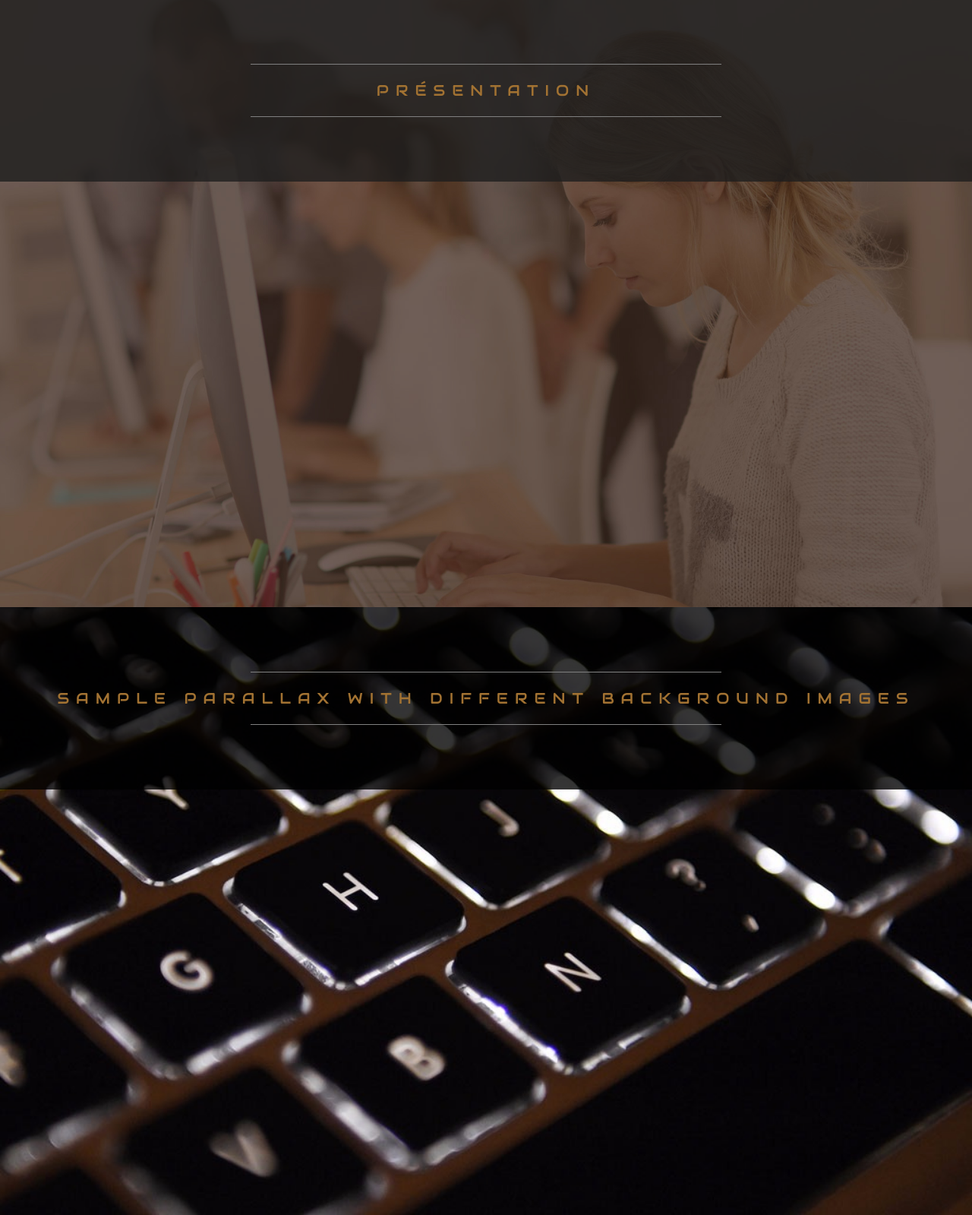
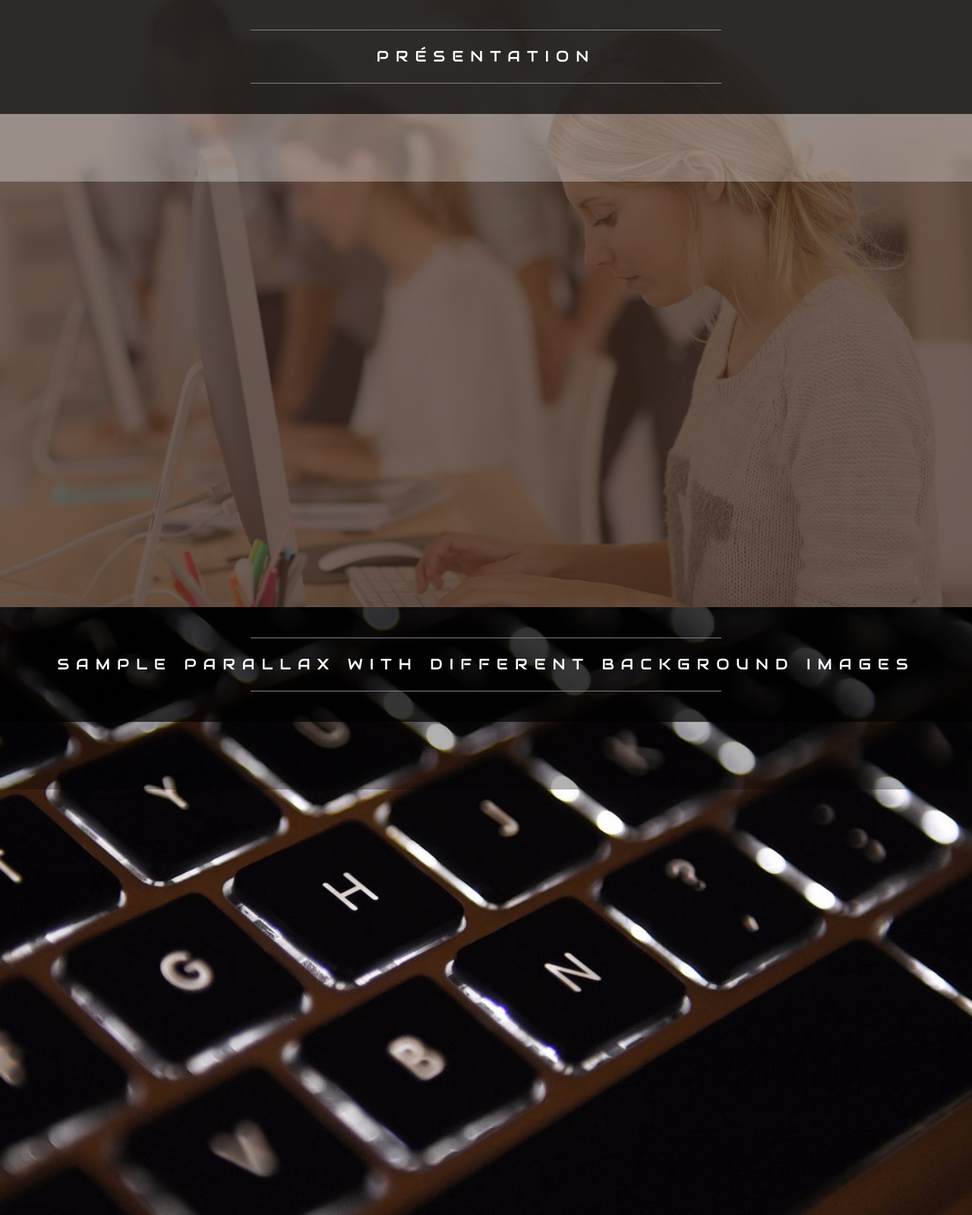
Before and after one commit to solenehuault/hackathon-Rennes, a PHP site: page / in a window 1280 px wide. Shown: the part 801-2400 px from the top of the page at 76% size. Run offline with PHP 8.4, Linux system fonts and the light colour scheme; some libraries are stand-ins or nearby versions.

Commit message:
1ere partie presentation + modif des p en class

```diff
--- a/css/main.css
+++ b/css/main.css
@@ -268,7 +268,6 @@ p {
     text-transform: uppercase!important;
     background-color: rgba(0, 0, 0, 0.7)!important;
     font-family: 'Audiowide', cursive!important;
-    color: #A27232!important;
 }
 
 .second-div {
@@ -279,7 +278,6 @@ p {
 }
 
 p {
-    display: table-cell;
     vertical-align: middle;
     text-align: center;
     font-size: 20px;
@@ -301,15 +299,7 @@ p {
     background-color: rgba(0, 0, 0, 0.3);
 }
 
-p {
-    display: table-cell;
-    vertical-align: middle;
-    text-align: center;
-    color: #fff;
-    font-size: 20px;
-    letter-spacing: 0.45em;
-    text-transform: uppercase;
-}
+
 
 .fifth-div {
     display: table;
@@ -474,7 +464,7 @@ p {
     }
     a,
     a:visited {
-        text-decoration: underline;
+        text-decoration: none;
     }
     a[href]:after {
         content: " (" attr(href) ")";
@@ -736,3 +726,36 @@ a.button {
         }
     }
 }
+
+/* pour enlever le trait sous te texte en hover*/
+a:hover {
+    text-decoration: none;
+}
+
+/* gestion des logos partenaires*/
+
+.info {
+    color: white !important;
+    font-size: 18px;
+}
+
+
+
+/* gestion des logos partenaires*/
+.partenaire {
+    height: 50px;
+    background-color: white !important;
+}
+
+.partenaires {
+    background-color: white !important;
+}
+
+.titre {
+    vertical-align: middle;
+    text-align: center;
+    color: white;
+    font-size: 20px;
+    letter-spacing: 0.45em;
+    text-transform: uppercase;
+}
--- a/index.html
+++ b/index.html
@@ -32,7 +32,14 @@
 
 
                 <a href="#anchor">
-                    <p>Cliquez pour decouvrir</p>
+                    <p class="info">HACKATON CODE ACADEMIE</p>
+                    <p class="info">Les 16 et 27 novembre</p>
+                    <p class="info">Au 23 rue de l'Aiguillon</p>
+
+                    <p class="partenaires"><img src="img/logoPartenaire/bg2.jpg" class="partenaire" />
+                    <img src="img/logoPartenaire/codeAcademie.png"class="partenaire"/>
+                    <img src="img/logoPartenaire/happyTo.png"class="partenaire"/></p>
+
 
 
 
@@ -45,7 +52,7 @@
 
     <div class="second-wrap">
         <div class="second-div" id="anchor">
-            <p class="body-text">
+            <p class="body-text titre">
                 <span class="line-separator"></span> Présentation
                 <span class="line-separator"></span>
             </p>
@@ -56,13 +63,13 @@
 
     <div class="third-wrap">
         <div class="fourth-div">
-            <p class="body-text">
+            <p class="body-text titre">
                 <span class="line-separator"></span> Sample parallax with different background images
                 <span class="line-separator"></span>
             </p>
         </div>
         <div class="fifth-div">
-            <a href="" class="button">me demander ?</a>
+            <!--<a href="" class="button">me demander ?</a>
             <div class="modal-overlay">
                 <div class="modal-wrapper">
                     <label class="close" for=""></label>
@@ -91,7 +98,7 @@
                         </div>
                     </form>
                 </div>
-            </div>
+            </div>-->
         </div>
     </div>
 
```
Also changed, not shown: img/logoPartenaire/bg2.jpg (added), img/logoPartenaire/codeAcademie.png (added), img/logoPartenaire/happyTo.png (added).
